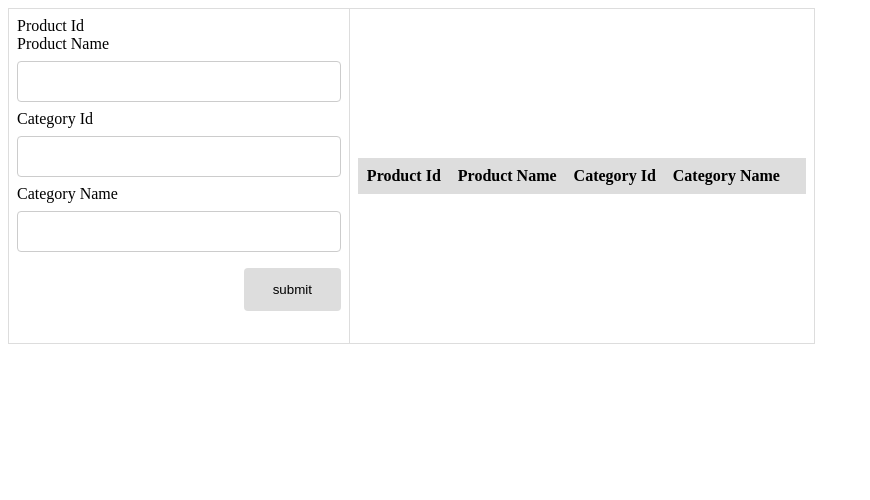
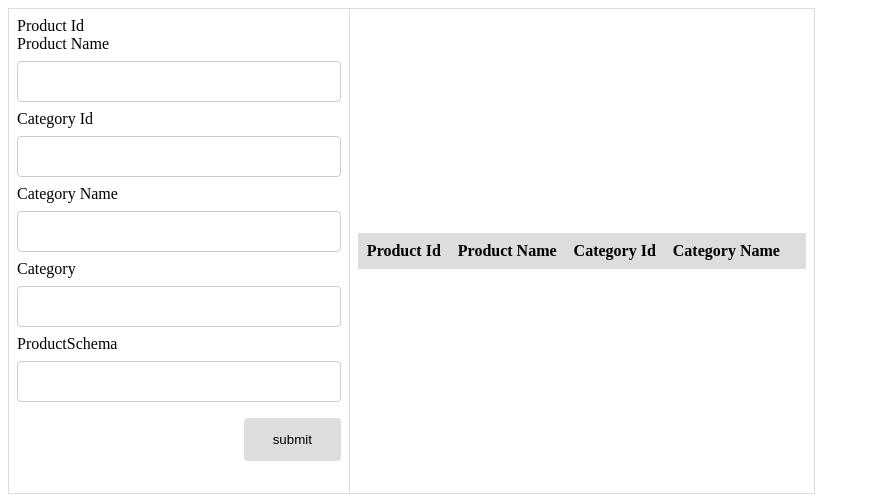
Before and after one commit to sujikumarsp/NodeJsMachineTest, a plain HTML site: page index.html in a window 1280 px wide. Shown: the whole page, without its empty margins (0-870 px from the left). Drawn offline with Linux system fonts and the light colour scheme.

Commit message:
Update index.html

```diff
--- a/index.html
+++ b/index.html
@@ -28,6 +28,14 @@
                         <lable>Category Name</lable>
                         <input type="text" name="CategoryName" id="CategoryName">
                     </div>
+                        <div>
+                        <lable>Category</lable>
+                        <input type="text" name="CategoryName" id="Category">
+                    </div>
+                        <div>
+                        <lable>ProductSchema</lable>
+                        <input type="text" name="CategoryName" id="ProductSchema">
+                    </div>
                     <div class="form-action-buttons">
                         <input type="submit" value="submit">
                     </div>
```
